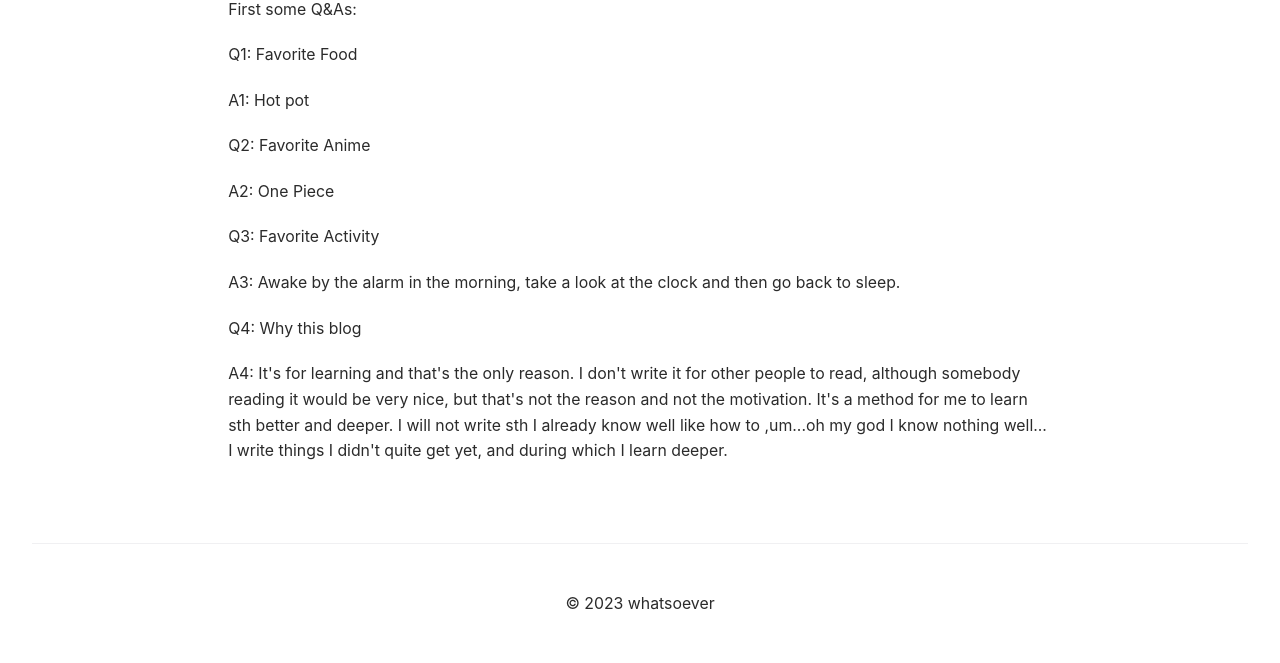
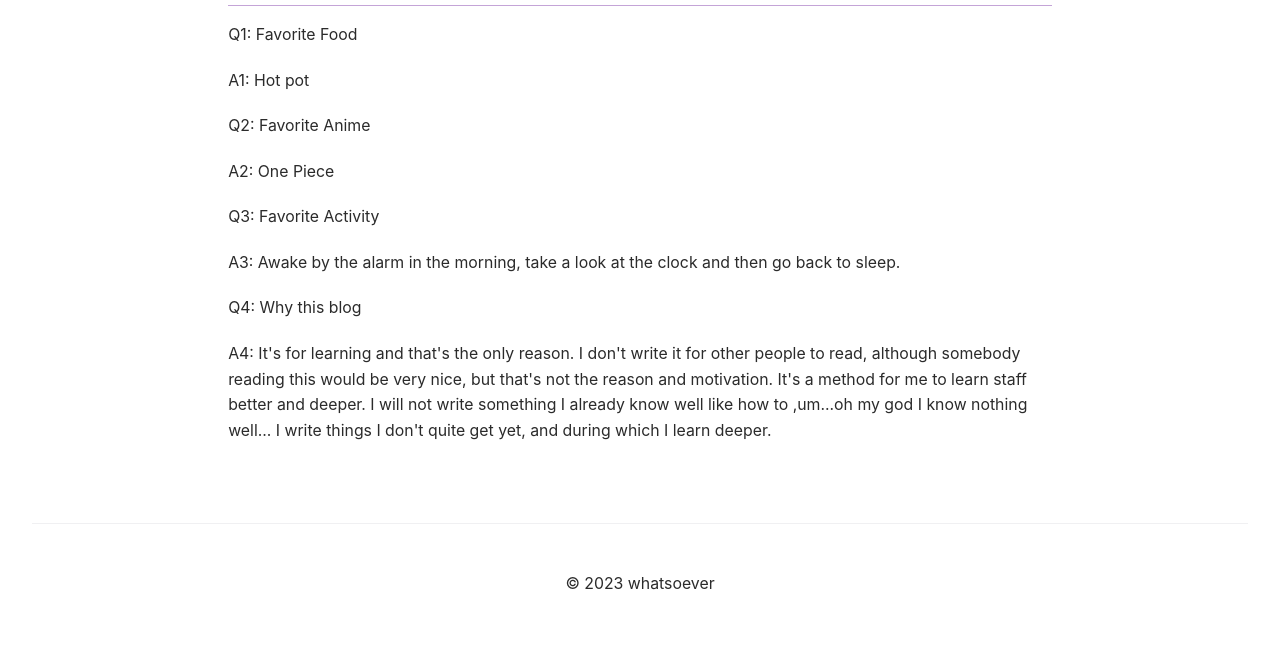
Before and after one commit to yyycc/whatsoever, a Gatsby site: page /about in a window 1280 px wide. Shown: the part 143-806 px from the top of the page. Built offline with nearby package versions, Linux system fonts and the light colour scheme; Gatsby itself is replaced by a stand-in of ours; some packages are replaced by stand-ins of ours.

Commit message:
Add about

```diff
--- a/src/components/info/info.tsx
+++ b/src/components/info/info.tsx
@@ -1,6 +1,6 @@
 import { StaticImage } from "gatsby-plugin-image"
 import * as React from "react"
-import { GithubOutlined, MailOutlined } from '@ant-design/icons'
+import { GithubOutlined, MailOutlined, FileUnknownOutlined } from '@ant-design/icons'
 import './info.scss'
 import { IMetadata } from "../data"
 
@@ -23,6 +23,9 @@
         <a href={`mailto:${email}`} className="info-media-icon">
           <MailOutlined />
         </a>
+        <a href='./about' className="info-media-icon">
+          <FileUnknownOutlined />
+        </a>
       </div>
     </div>
   )
--- a/src/pages/about.scss
+++ b/src/pages/about.scss
@@ -1,5 +1,5 @@
 .about {
-  margin: 0 auto;
+  margin: clamp(1rem, 1rem + 1.2vw, 1.6rem) auto;
   max-inline-size: var(--maxWidth-4xl);
   &-title {
     padding-block-end: var(--spacing-4);
--- a/src/pages/about.tsx
+++ b/src/pages/about.tsx
@@ -8,7 +8,7 @@
     <Layout pageTitle="About Me">
       <div className="about">
         <div className="about-title">About Me</div>
-        <p>First some Q&As:</p>
+        {/*<p>First some Q&As:</p>*/}
         <p>Q1: Favorite Food</p>
         <p>A1: Hot pot</p>
         <p>Q2: Favorite Anime</p>
@@ -17,10 +17,10 @@
         <p>A3: Awake by the alarm in the morning, take a look at the clock and then go back to sleep.</p>
         <p>Q4: Why this blog</p>
         <p>
-          A4: It's for learning and that's the only reason. I don't write it for other people to read, although somebody reading it would be very nice,
-          but that's not the reason and not the motivation. It's a method for me to learn sth better and deeper.
-          I will not write sth I already know well like how to ,um...oh my god I know nothing well...
-          I write things I didn't quite get yet, and during which I learn deeper.
+          A4: It's for learning and that's the only reason. I don't write it for other people to read, although somebody reading this would be very nice,
+          but that's not the reason and motivation. It's a method for me to learn staff better and deeper.
+          I will not write something I already know well like how to ,um...oh my god I know nothing well...
+          I write things I don't quite get yet, and during which I learn deeper.
         </p>
       </div>
     </Layout>
```
